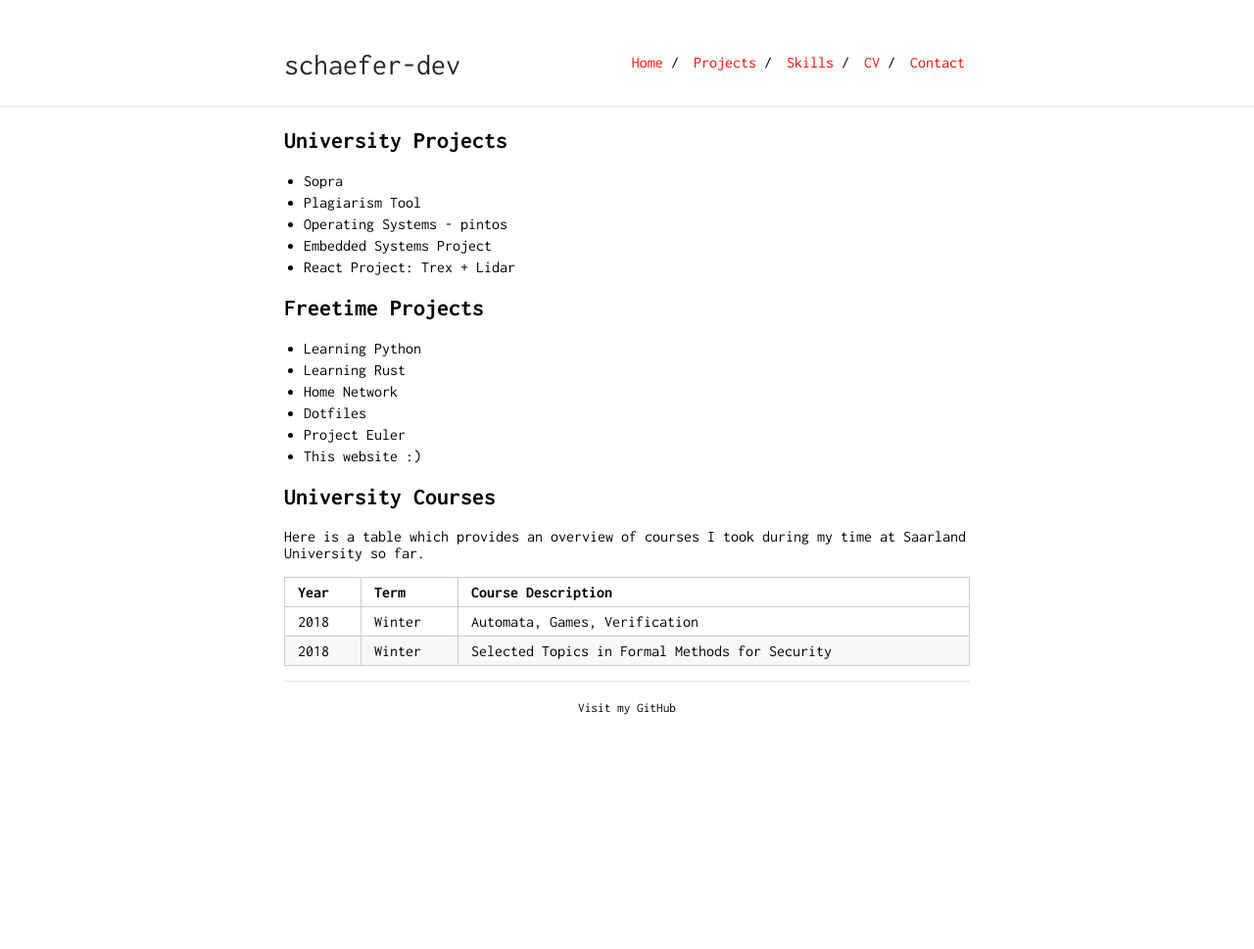
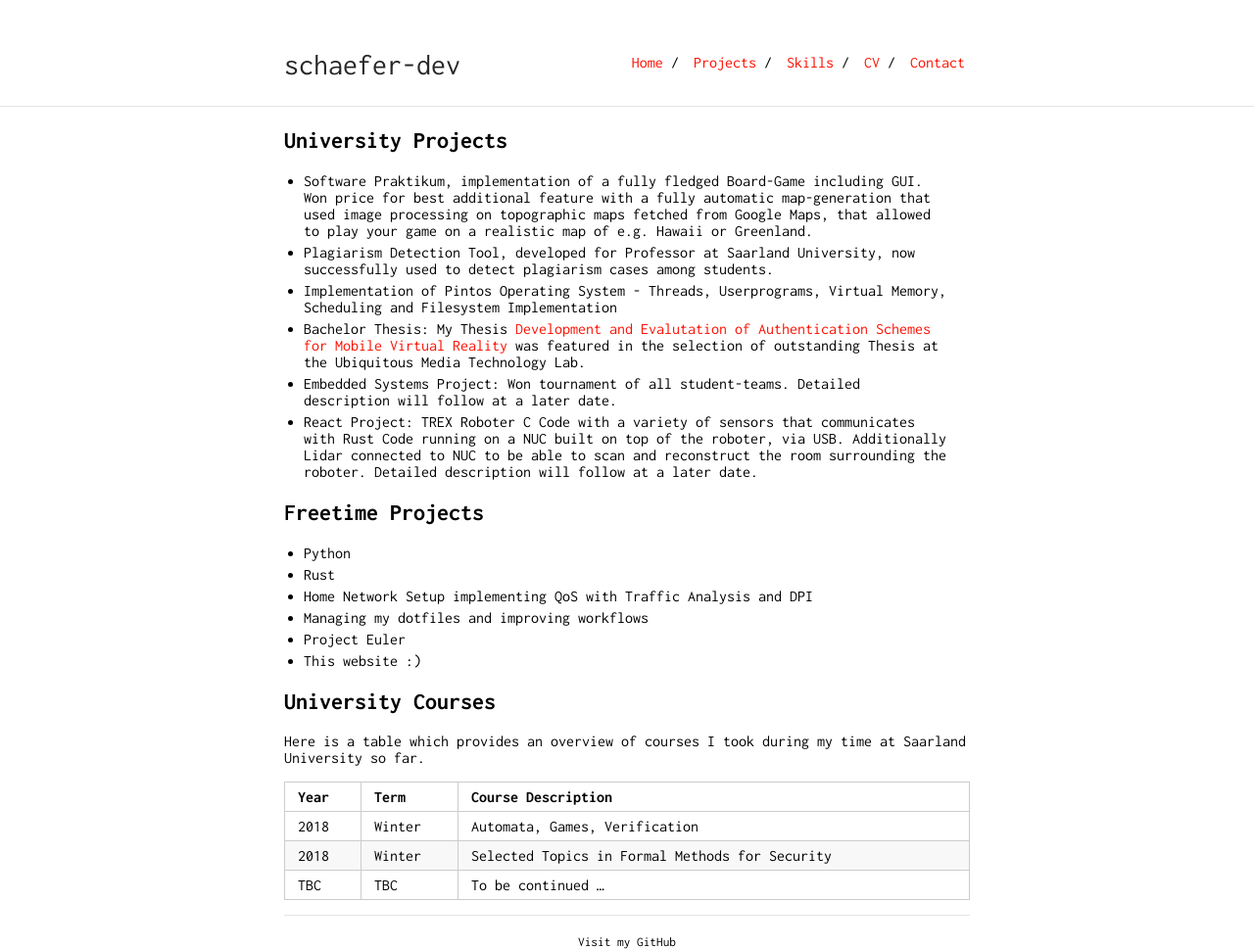
Before and after one commit to schaefer-dev/schaefer-dev.github.io, a Jekyll site: the page built from projects.md, in a window 1280 px wide. Shown: the whole page at 98% size. Built offline with Jekyll 4.4.1, drawn with Linux system fonts in a browser that asks for light colours; our own code applies the rules of GitHub Pages for plain Markdown files; before the commit the page ends 900 px from its top, so only the background shows below that.

Commit message:
content update

```diff
--- a/projects.md
+++ b/projects.md
@@ -4,18 +4,21 @@ layout: default
 
 ## University Projects
 
-- Sopra
-- Plagiarism Tool
-- Operating Systems - pintos
-- Embedded Systems Project
-- React Project: Trex + Lidar
+- Software Praktikum, implementation of a fully fledged Board-Game including GUI. Won price for best additional feature with a fully automatic map-generation that used image processing on topographic maps fetched from Google Maps, that allowed to play your game on a realistic map of e.g. Hawaii or Greenland.
+- Plagiarism Detection Tool, developed for Professor at Saarland University, now successfully used to detect plagiarism cases among students.
+- Implementation of Pintos Operating System - Threads, Userprograms, Virtual Memory, Scheduling and Filesystem Implementation
+- Bachelor Thesis: My Thesis [Development and Evalutation of Authentication Schemes for Mobile Virtual Reality](https://schaefer-dev.de/thesis.pdf) was featured in the selection of outstanding Thesis at the Ubiquitous Media Technology Lab.
+- Embedded Systems Project: Won tournament of all student-teams.
+Detailed description will follow at a later date.
+- React Project: TREX Roboter C Code with a variety of sensors that communicates with Rust Code running on a NUC built on top of the roboter, via USB. Additionally Lidar connected to NUC to be able to scan and reconstruct the room surrounding the roboter.
+Detailed description will follow at a later date.
 
 ## Freetime Projects
 
-- Learning Python
-- Learning Rust
-- Home Network
-- Dotfiles
+- Python
+- Rust
+- Home Network Setup implementing QoS with Traffic Analysis and DPI
+- Managing my dotfiles and improving workflows
 - Project Euler
 - This website :)
 
@@ -28,3 +31,4 @@ Year | Term | Course Description
 -----|-------|--------
 2018 | Winter  | Automata, Games, Verification
 2018 | Winter | Selected Topics in Formal Methods for Security
+TBC | TBC | To be continued ...
```
Also changed, not shown: index.md (+2 -17 lines), 1 other file.
